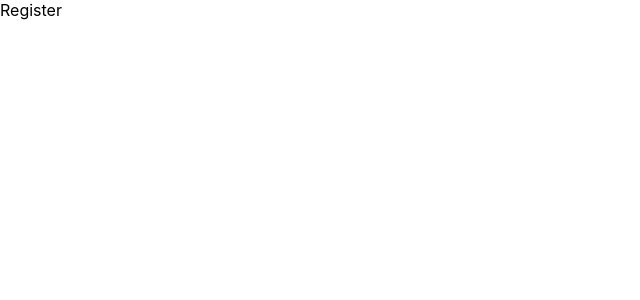
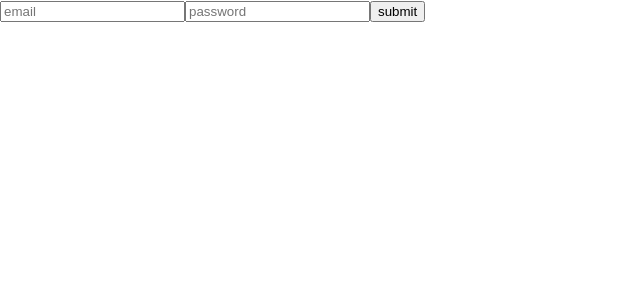
Before and after one commit to murito7/congenial-umbrella, a React (Create React App) app: page /register in a window 1280 px wide. Shown: the top 300 px of the page, without its empty margins (0-640 px from the left). Built offline with nearby package versions, Linux system fonts and the light colour scheme.

Commit message:
set up register

```diff
--- /dev/null
+++ b/src/api/api.js
@@ -0,0 +1 @@
+export const api = "http://n2j-api.herokuapp.com";
--- /dev/null
+++ b/src/hooks/useSignup.js
@@ -0,0 +1,27 @@
+import { api } from '../api/api'
+
+export default function useSignup() {
+    const signup = async (email, password) => {
+      try {
+        const response = await fetch(`${api}/register`, {
+          method: "POST",
+          headers: {
+            "Content-type": "application/json",
+            "Access-Control-Allow-Origin": "*",
+          },
+          body: JSON.stringify({
+            email,
+            password,
+          }),
+        });
+        const data = await response.json();
+        console.log(data);
+        return data.success;
+      } catch (err) {
+        if (err) {
+          console.log(err);
+        }
+      }
+    };
+    return { signup };
+  }
--- a/src/pages/Register/Register.js
+++ b/src/pages/Register/Register.js
@@ -1,7 +1,32 @@
-import React from 'react'
+import React from "react";
+import { useState } from "react";
+import useSignup from "../../hooks/useSignup";
 
 export default function Register() {
+  const [email, setEmail] = useState("");
+  const [password, setPassword] = useState("");
+  const { signup } = useSignup();
+
+  const handleSubmit = (e) => {
+    e.preventDefault();
+    signup(email, password);
+  };
+
   return (
-    <div>Register</div>
-  )
+    <form onSubmit={handleSubmit}>
+      <input
+        type="email"
+        placeholder="email"
+        onChange={(e) => setEmail(e.target.value)}
+        value={email}
+      />
+      <input
+        type="password"
+        placeholder="password"
+        onChange={(e) => setPassword(e.target.value)}
+        value={password}
+      />
+      <button>submit</button>
+    </form>
+  );
 }
```
